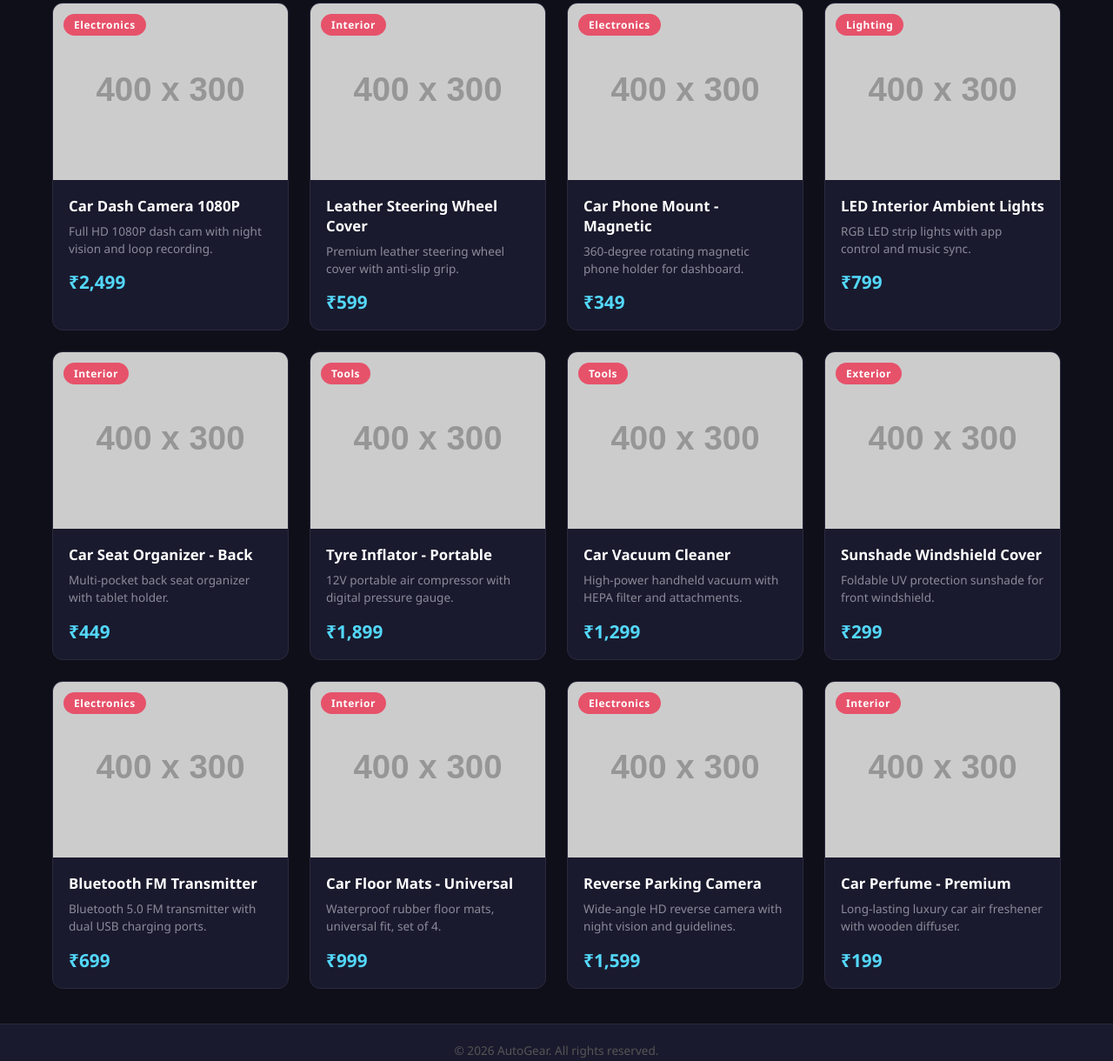
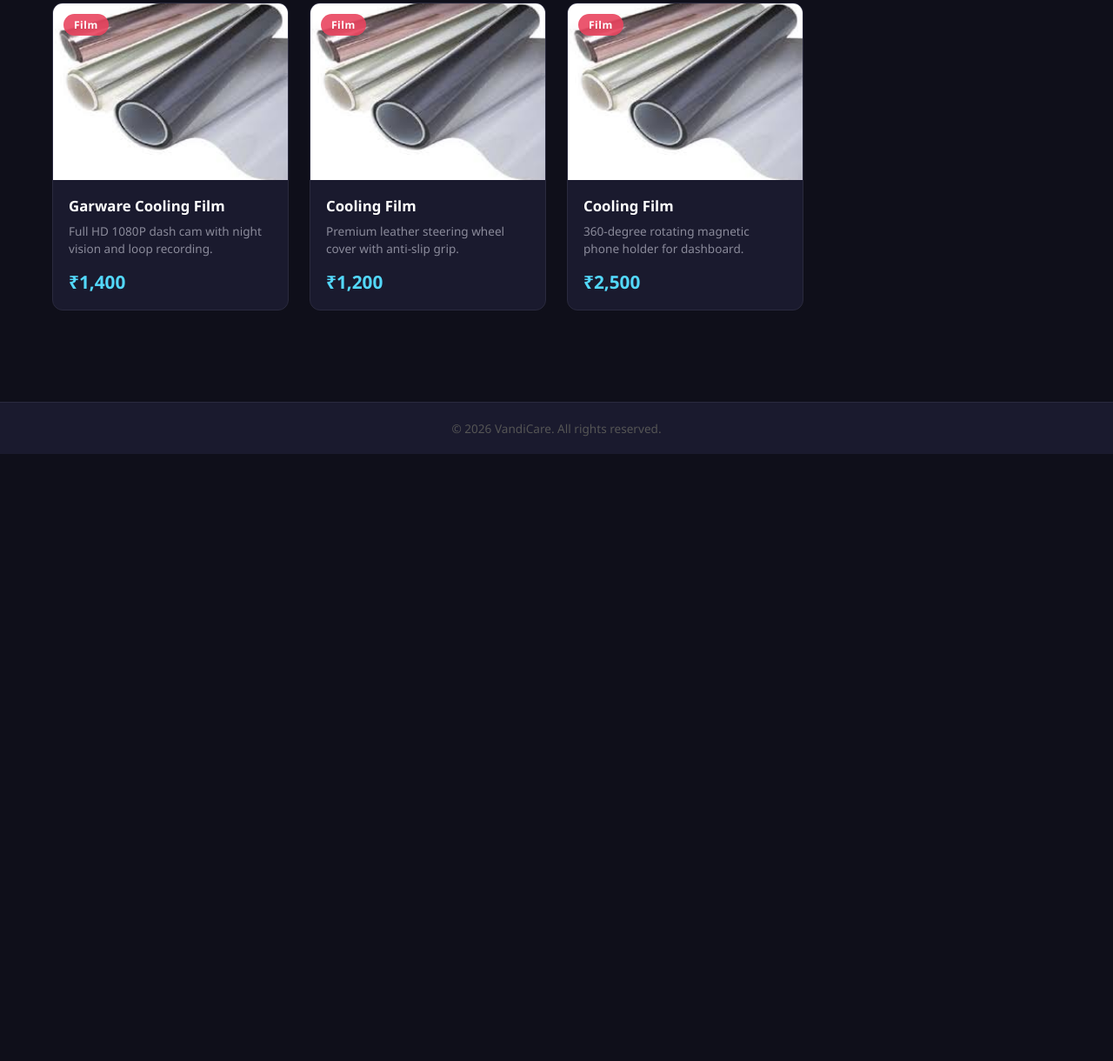
Before and after one commit to aranyanidhish/coolingfilm, a plain HTML site: page index.html in a window 1280 px wide. Shown: the part 278-1498 px from the top of the page at 87% size. After the commit the page ends 800 px from the top, so only its background shows below. Drawn offline with Linux system fonts and the light colour scheme; placeholder pictures from the web are drawn by us.

Commit message:
Initial commit

```diff
--- a/index.html
+++ b/index.html
@@ -3,7 +3,7 @@
 <head>
   <meta charset="UTF-8">
   <meta name="viewport" content="width=device-width, initial-scale=1.0">
-  <title>AutoGear - Car Accessories</title>
+  <title>VandiCare - Cooling Films</title>
   <link rel="stylesheet" href="style.css">
 </head>
 <body>
@@ -11,7 +11,7 @@
   <!-- Header -->
   <header class="header">
     <div class="container">
-      <h1 class="logo">AutoGear</h1>
+      <h1 class="logo">VandiCare</h1>
       <p class="tagline">Premium Car Accessories</p>
     </div>
   </header>
@@ -42,7 +42,7 @@
   <!-- Footer -->
   <footer class="footer">
     <div class="container">
-      <p>&copy; 2026 AutoGear. All rights reserved.</p>
+      <p>&copy; 2026 VandiCare. All rights reserved.</p>
     </div>
   </footer>
 
--- a/products.json
+++ b/products.json
@@ -1,98 +1,26 @@
 [
   {
     "id": 1,
-    "name": "Car Dash Camera 1080P",
-    "price": 2499,
-    "category": "Electronics",
-    "image": "https://placehold.co/400x300/1a1a2e/e94560?text=Dash+Camera",
+    "name": "Garware Cooling Film",
+    "price": 1400,
+    "category": "Film",
+    "image": "images/images.jpeg",
     "description": "Full HD 1080P dash cam with night vision and loop recording."
   },
   {
     "id": 2,
-    "name": "Leather Steering Wheel Cover",
-    "price": 599,
-    "category": "Interior",
-    "image": "https://placehold.co/400x300/16213e/0f3460?text=Steering+Cover",
+    "name": "Cooling Film",
+    "price": 1200,
+    "category": "Film",
+    "image": "images/images.jpeg",
     "description": "Premium leather steering wheel cover with anti-slip grip."
   },
   {
     "id": 3,
-    "name": "Car Phone Mount - Magnetic",
-    "price": 349,
-    "category": "Electronics",
-    "image": "https://placehold.co/400x300/1a1a2e/e94560?text=Phone+Mount",
+    "name": "Cooling Film",
+    "price": 2500,
+    "category": "Film",
+    "image": "images/images.jpeg",
     "description": "360-degree rotating magnetic phone holder for dashboard."
-  },
-  {
-    "id": 4,
-    "name": "LED Interior Ambient Lights",
-    "price": 799,
-    "category": "Lighting",
-    "image": "https://placehold.co/400x300/0f3460/53d8fb?text=LED+Lights",
-    "description": "RGB LED strip lights with app control and music sync."
-  },
-  {
-    "id": 5,
-    "name": "Car Seat Organizer - Back",
-    "price": 449,
-    "category": "Interior",
-    "image": "https://placehold.co/400x300/16213e/0f3460?text=Seat+Organizer",
-    "description": "Multi-pocket back seat organizer with tablet holder."
-  },
-  {
-    "id": 6,
-    "name": "Tyre Inflator - Portable",
-    "price": 1899,
-    "category": "Tools",
-    "image": "https://placehold.co/400x300/1a1a2e/e94560?text=Tyre+Inflator",
-    "description": "12V portable air compressor with digital pressure gauge."
-  },
-  {
-    "id": 7,
-    "name": "Car Vacuum Cleaner",
-    "price": 1299,
-    "category": "Tools",
-    "image": "https://placehold.co/400x300/0f3460/53d8fb?text=Vacuum+Cleaner",
-    "description": "High-power handheld vacuum with HEPA filter and attachments."
-  },
-  {
-    "id": 8,
-    "name": "Sunshade Windshield Cover",
-    "price": 299,
-    "category": "Exterior",
-    "image": "https://placehold.co/400x300/16213e/0f3460?text=Sunshade",
-    "description": "Foldable UV protection sunshade for front windshield."
-  },
-  {
-    "id": 9,
-    "name": "Bluetooth FM Transmitter",
-    "price": 699,
-    "category": "Electronics",
-    "image": "https://placehold.co/400x300/1a1a2e/e94560?text=FM+Transmitter",
-    "description": "Bluetooth 5.0 FM transmitter with dual USB charging ports."
-  },
-  {
-    "id": 10,
-    "name": "Car Floor Mats - Universal",
-    "price": 999,
-    "category": "Interior",
-    "image": "https://placehold.co/400x300/0f3460/53d8fb?text=Floor+Mats",
-    "description": "Waterproof rubber floor mats, universal fit, set of 4."
-  },
-  {
-    "id": 11,
-    "name": "Reverse Parking Camera",
-    "price": 1599,
-    "category": "Electronics",
-    "image": "https://placehold.co/400x300/1a1a2e/e94560?text=Parking+Camera",
-    "description": "Wide-angle HD reverse camera with night vision and guidelines."
-  },
-  {
-    "id": 12,
-    "name": "Car Perfume - Premium",
-    "price": 199,
-    "category": "Interior",
-    "image": "https://placehold.co/400x300/16213e/0f3460?text=Car+Perfume",
-    "description": "Long-lasting luxury car air freshener with wooden diffuser."
   }
 ]
```
Also changed, not shown: images/images.jpeg (added).
